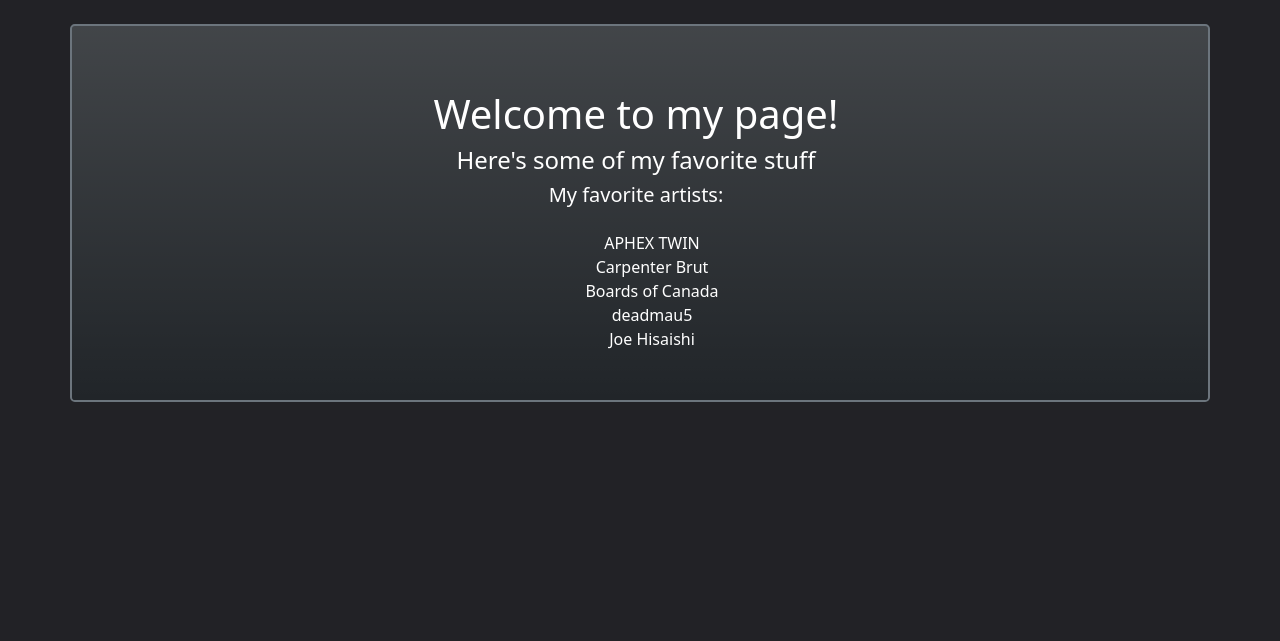
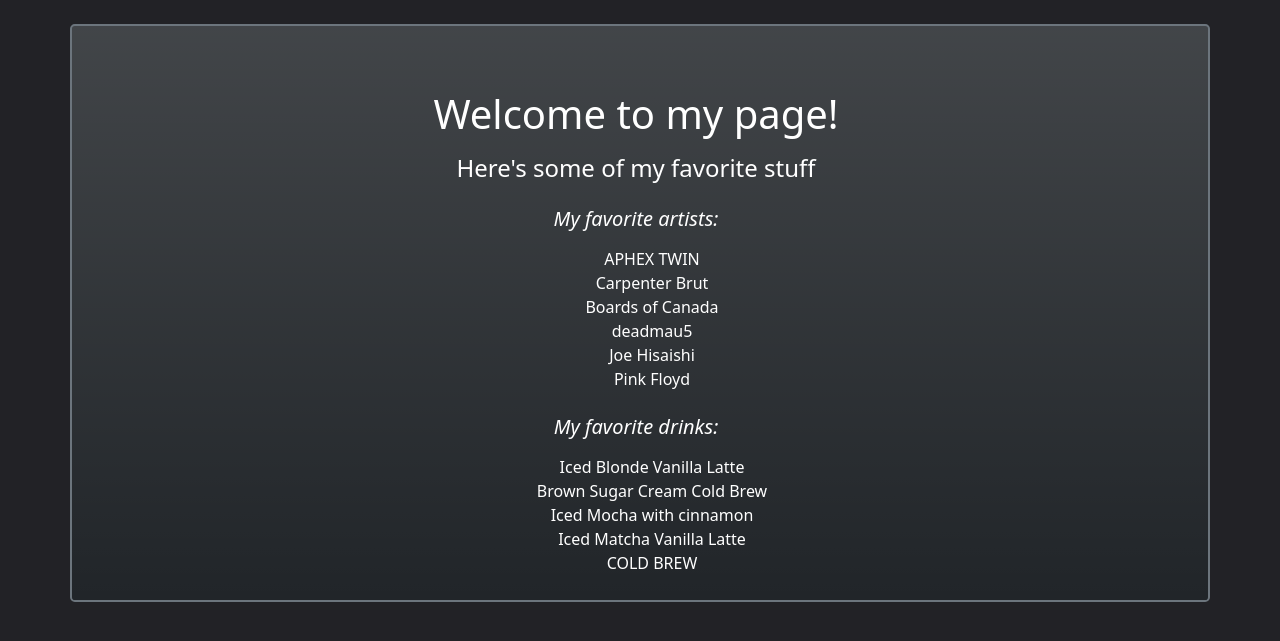
Before and after one commit to Navi-beep/Flask_fav_five, a Flask app: page / in a window 1280 px wide. Shown: the part 56-697 px from the top of the page. Run offline with Flask 2, Linux system fonts and the light colour scheme; some libraries are stand-ins or nearby versions.

Commit message:
changed margins

```diff
--- a/app/routes.py
+++ b/app/routes.py
@@ -5,5 +5,8 @@
 @app.route('/')
 def index():
 
-    favorite_artists = ['Aphex Twin', 'Carpenter Brut', 'Boards of Canada', 'deadmau5', 'Joe Hisaishi']
-    return render_template('index.html', artists=favorite_artists)
+    favorite_artists = ['Aphex Twin', 'Carpenter Brut', 'Boards of Canada', 'deadmau5', 'Joe Hisaishi', 'Pink Floyd']
+
+    favorite_drinks = ['Iced Blonde Vanilla Latte', 'Brown Sugar Cream Cold Brew', 'Iced Mocha with cinnamon', 'Iced Matcha Vanilla Latte', 'Cold Brew']
+
+    return render_template('index.html', drinks= favorite_drinks, artists=favorite_artists)
--- a/app/templates/base.html
+++ b/app/templates/base.html
@@ -33,7 +33,7 @@
 
         <div class="d-flex text-white align-items-center container mt-4 text-center bg-dark bg-gradient border border-secondary border-2 rounded-3">
             <div class="row w-100">
-                <div class="mt-3 m-2 p-5 text-center" style="height: 350px;">
+                <div class="mt-3 m-2 p-5 text-center" style="height: 550px;">
             {% block content %}
             {% endblock content %}
             </div>
--- a/app/templates/index.html
+++ b/app/templates/index.html
@@ -5,12 +5,12 @@
 
 {% block content %}
 
-<h1>Welcome to my page!</h1>
+<h1 class="h1">Welcome to my page!</h1>
 
-<h4>Here's some of my favorite stuff</h4>
+<h4 class="h4 mt-3">Here's some of my favorite stuff</h4>
 
-<h5>My favorite artists:</h5>
-<ul class="mt-4" style="list-style: none;">
+<h5 class="h5 mt-4 fst-italic">My favorite artists:</h5>
+<ul class="mt-3" style="list-style: none;">
     {% for artist in artists %}
         {% if artist == 'Aphex Twin' %}
             <li>{{ artist.upper() }}</li>
@@ -20,4 +20,15 @@
     {% endfor %}
 </ul>
 
+<h5 class="h5 mt-4 fst-italic">My favorite drinks:</h5>
+<ul class="mt-3" style="list-style: none;">
+    {% for drink in drinks %}
+        {% if drink == 'Cold Brew' %}
+            <li>{{ drink.upper() }}</li>
+        {% else %}
+            <li>{{ drink }}</li>
+        {% endif %}
+    {% endfor %}
+</ul>
+
 {% endblock content %}
```
